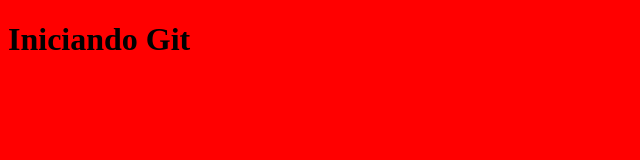
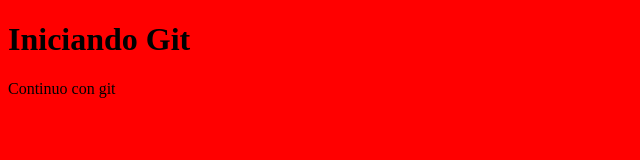
Before and after one commit to marcelasaez/primer-repositorio, a plain HTML site: page index.html in a window 1280 px wide. Shown: the whole page, without its empty margins (0-640 px from the left). Drawn offline with Linux system fonts and the light colour scheme.

Commit message:
hice una modificacion

```diff
--- a/index.html
+++ b/index.html
@@ -10,5 +10,7 @@
 <body>
     <h1>Iniciando Git</h1>
 
+    <p>Continuo con git</p>
+
 </body>
 </html>
```
